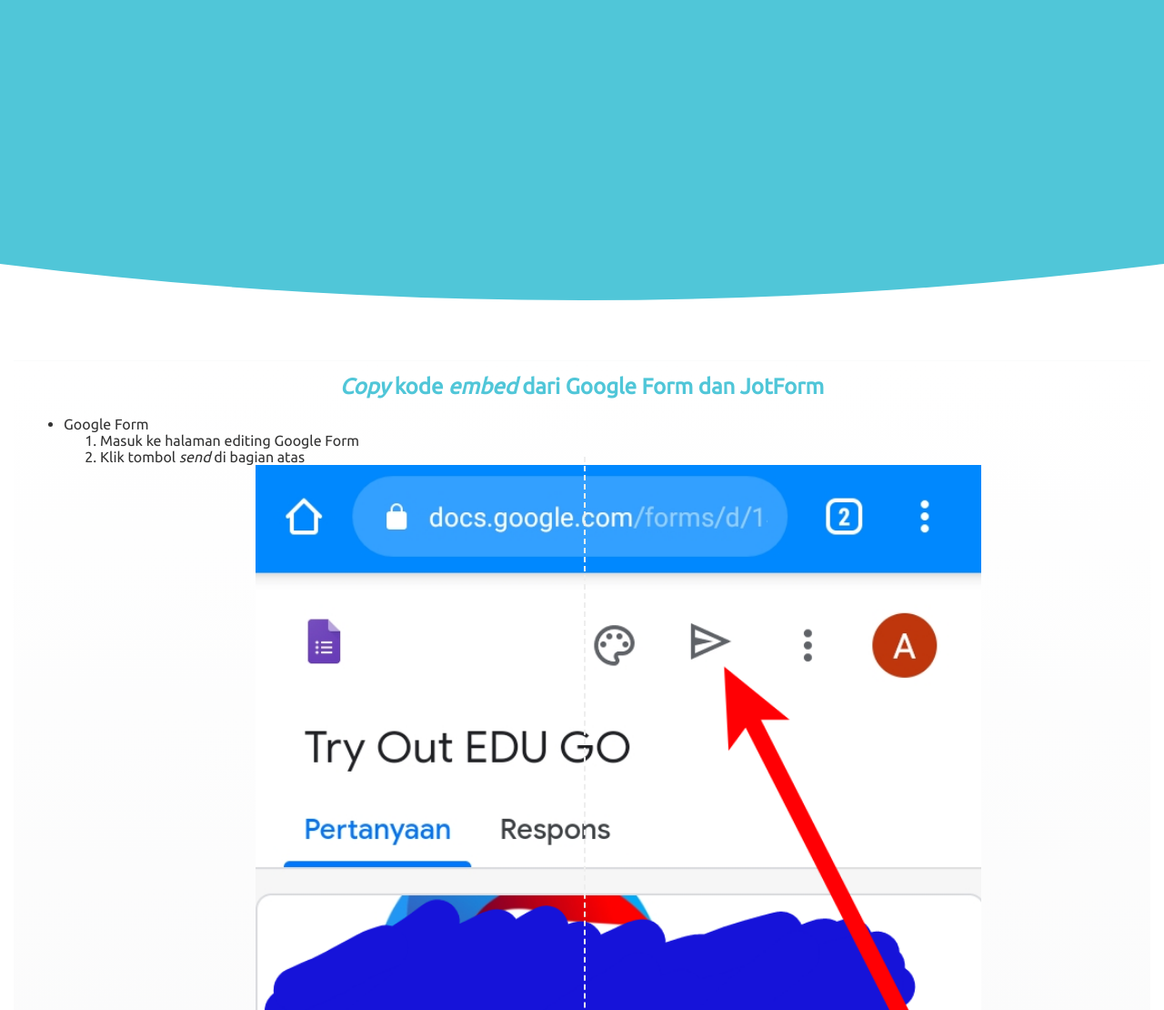
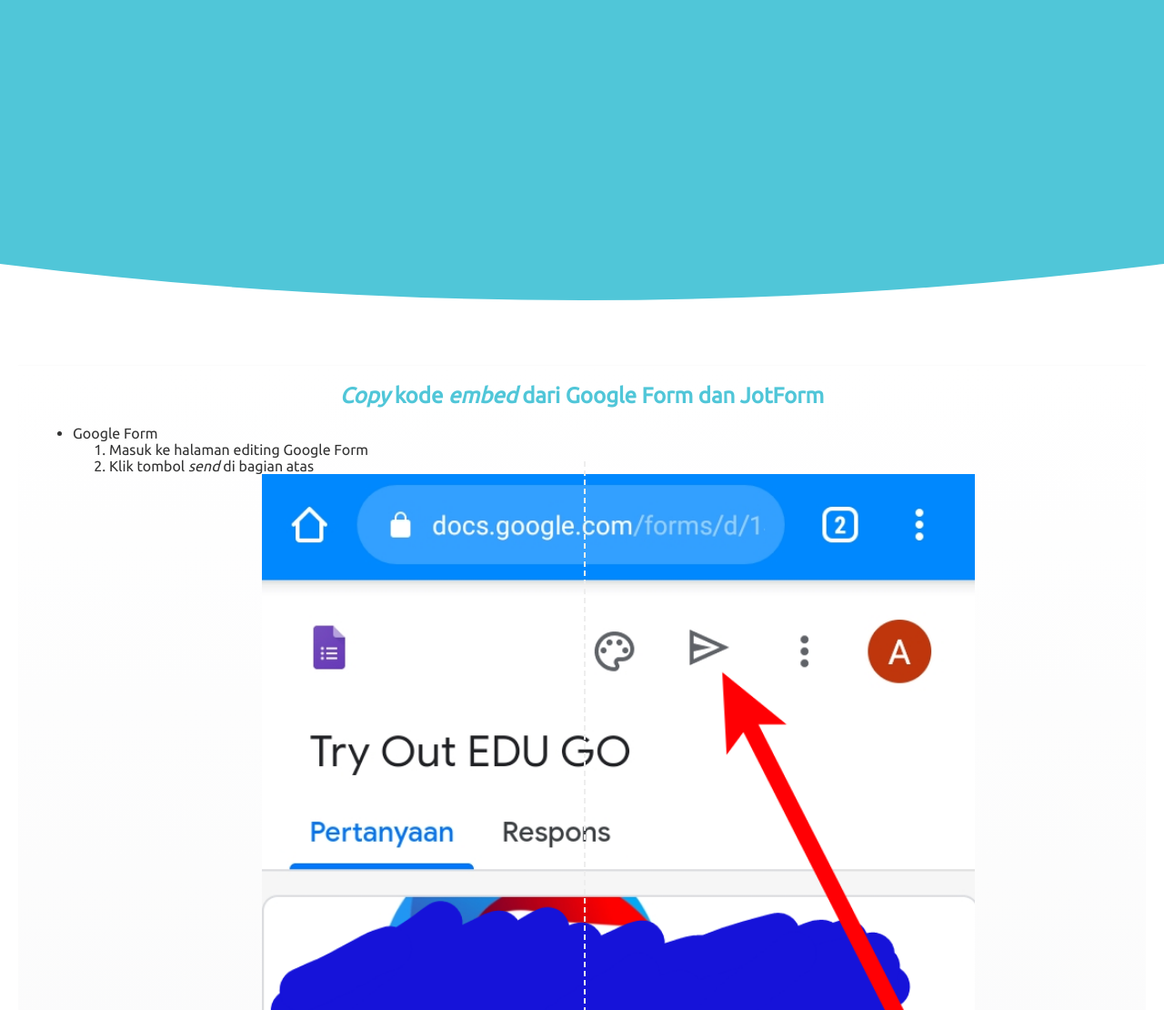
Before and after one commit to anjarmath/anjarmath.github.io, a plain HTML site: page formadiksi/copy-embed-code-gform-jform.html in a window 1280 px wide. Shown: the part 190-1300 px from the top of the page at 91% size. Drawn offline with Linux system fonts and the light colour scheme.

Commit message:
Update style.css

```diff
--- a/formadiksi/style.css
+++ b/formadiksi/style.css
@@ -44,9 +44,9 @@
 
 main {
   background: linear-gradient(to bottom, #ffffff 0%, #dddee1 100%);
-  border-bottom: 1px solid rgba(0, 0, 0, .2);
-  padding: 15px;
-  margin: 15px;
+  border-bottom: 2px solid rgba(0, 0, 0, .2);
+  padding: 20px;
+  margin: 20px;
   position: relative;
   overflow: hidden;
 
```
